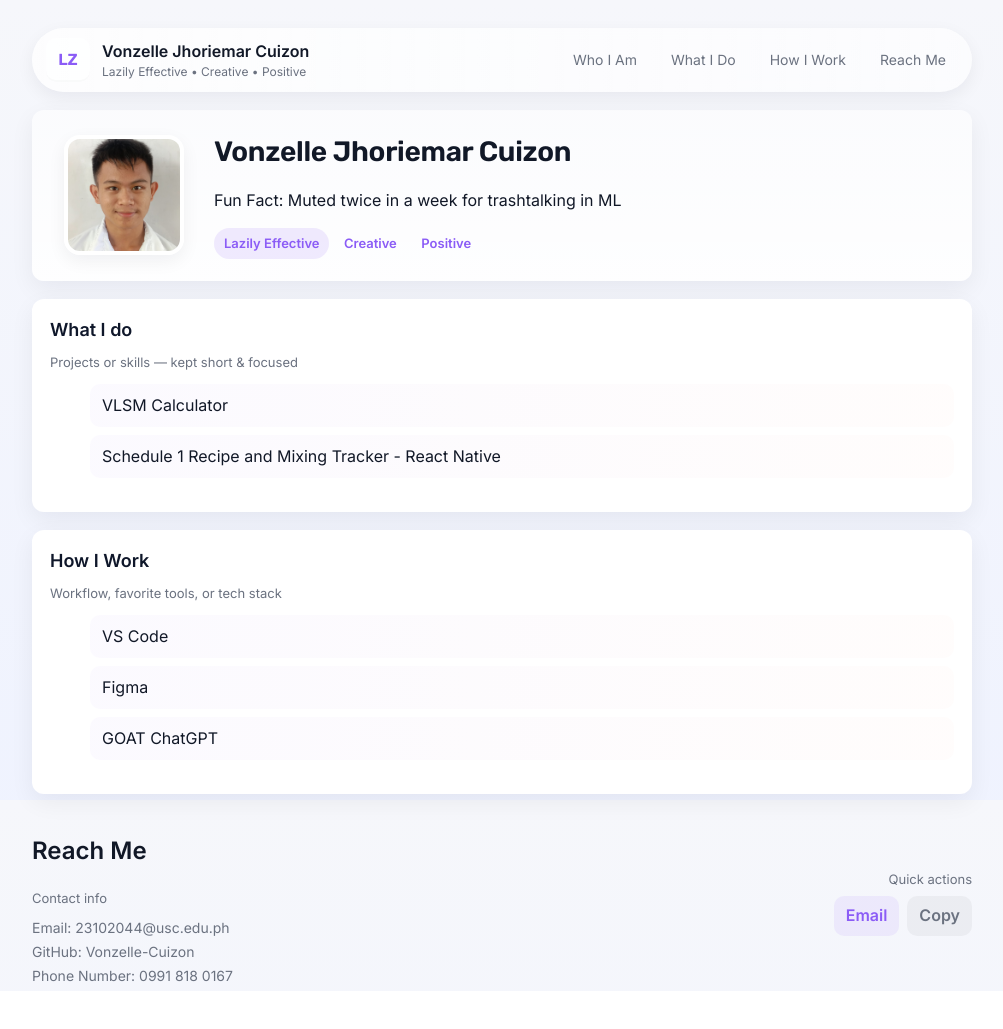
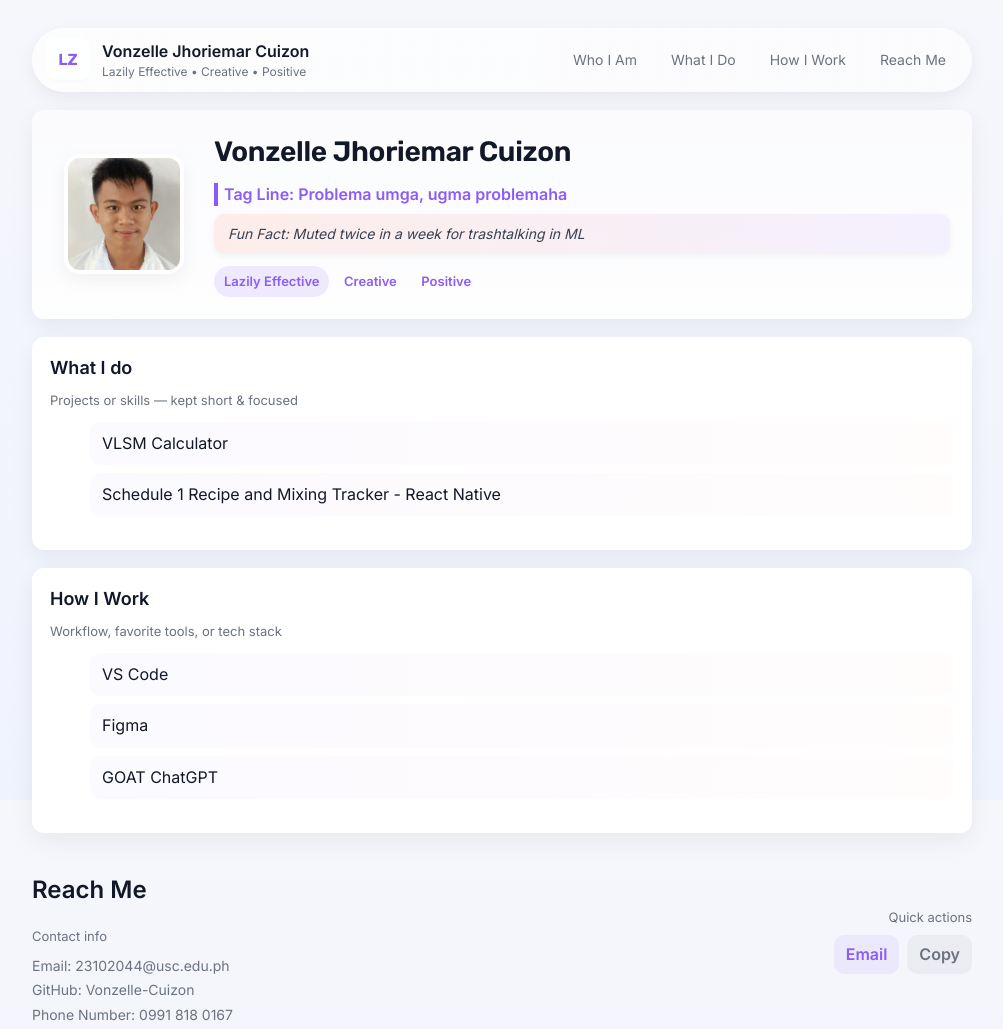
Before and after one commit to Vonzelle-Cuizon/Portfolio, a website: page index.html in a window 1280 px wide. Shown: the whole page, without its empty margins (138-1141 px from the left). Before the commit the page ends 991 px from the top, so only its background shows below. Drawn offline with Linux system fonts and the light colour scheme.

Commit message:
Update index.html

```diff
--- a/index.html
+++ b/index.html
@@ -264,13 +264,14 @@
     <!-- HERO / Who I Am -->
     <header class="hero card anchor" id="who" aria-labelledby="who-title">
       <div class="hero-left">
-        <!-- original image kept as provided -->
+
+        <!-- Profile Pic -->
         <img src="Screenshot_20250417-090757.png" alt="profile">
       </div>
 
       <div class="hero-right">
         <h1 id="who-title">Vonzelle Jhoriemar Cuizon</h1>
-        <p class="tagline>Tag Line: Problema umga, ugma problemaha</h2>
+        <p class="tagline">Tag Line: Problema umga, ugma problemaha</p>
         <p class="funfact">Fun Fact: Muted twice in a week for trashtalking in ML</p>
         <div style="margin-top:12px">
           <span class="pill">Lazily Effective</span>
```
